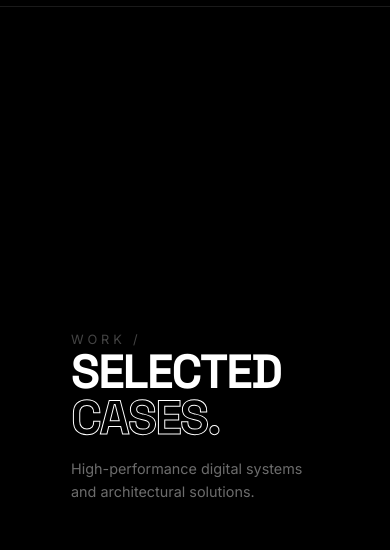
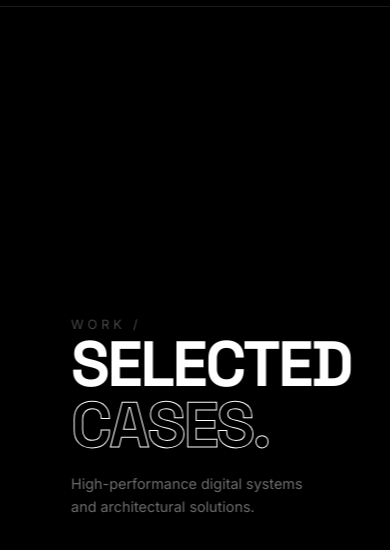
Before and after one commit to yuv881/react-portfolio, a React (Vite) app: page / in a window 390 px wide. Shown: the part 1850-2400 px from the top of the page. Built offline with nearby package versions, Linux system fonts and the light colour scheme.

Commit message:
adjust mobile view

```diff
--- a/src/components/Projects.css
+++ b/src/components/Projects.css
@@ -267,7 +267,7 @@
 
 @media (max-width: 568px) {
     .p-title-h {
-        font-size: 4.5rem;
+        font-size: 4rem;
     }
 }
 
@@ -283,7 +283,7 @@
         /* More square-ish for very small screens to show more image */
     }
 
-    .p-title-h {
-        font-size: 3rem;
+    h3.p-title-h {
+        font-size: 2.5rem;
     }
 }
```
